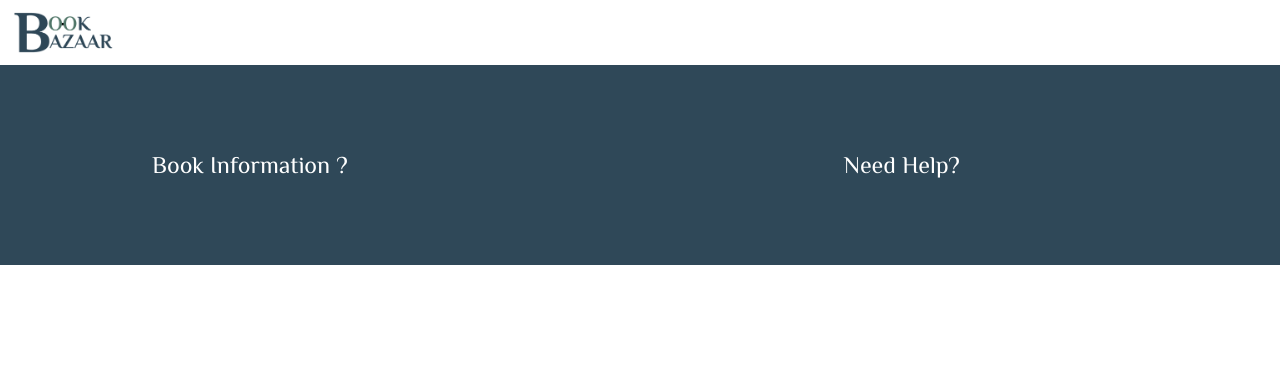
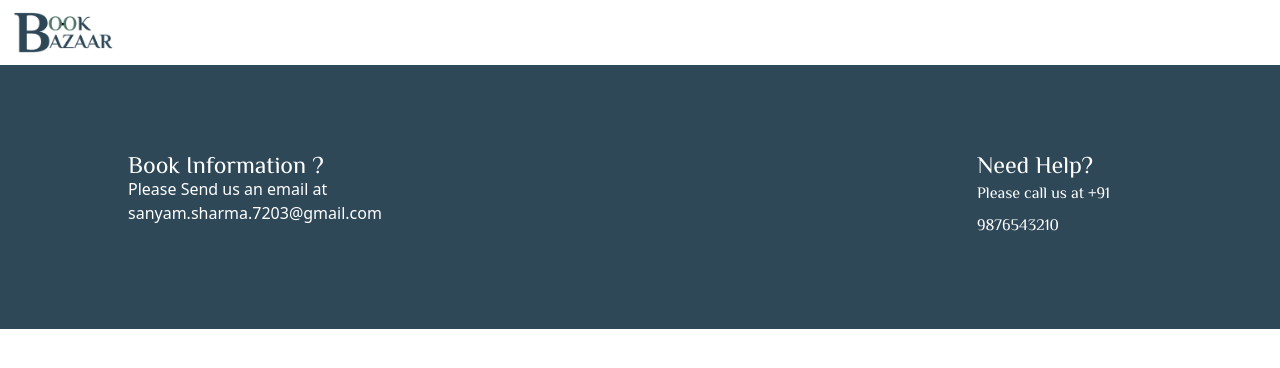
Before and after one commit to Anonymous777-ind/BookBazaar, a React (Vite) app in the folder Frontend/: page / in a window 1280 px wide. Shown: the top 368 px of the page. Built offline with nearby package versions, Linux system fonts and the light colour scheme.

Commit message:
tailwind Config added

```diff
--- a/Frontend/src/components/Footer.jsx
+++ b/Frontend/src/components/Footer.jsx
@@ -4,9 +4,16 @@ function Footer() {
   return (
     <>
     <div className='bg-custom-blue p-14 flex gap-44 	' >
-      <div className="text-custom-white p-8 ml-16 leading-6	text-2xl font-custom-heading">Book Information ?</div>
-      <div className="text-custom-white p-8 ml-64 leading-6	text-2xl font-custom-heading">Need Help?</div>
+      <div className="text-custom-white p-8 ml-10 leading-6	text-2xl ">
+        <h1 className='font-custom-heading'>Book Information ?</h1>
+        <p className='text-base leading-'>Please Send us an email at sanyam.sharma.7203@gmail.com</p>
+        </div>
+      <div className="text-custom-white p-8 ml-40 leading-6	text-2xl font-custom-heading">
+      <h1 className='font-custom-heading' >Need Help?</h1>
+      <p className='text-base leading-8'>Please call us at +91 9876543210</p>
+      </div>
     </div>
+
     </>
 
   )
--- a/Frontend/tailwind.config.js
+++ b/Frontend/tailwind.config.js
@@ -10,6 +10,7 @@ export default {
         "custom-white":"#ffffff",
         "custom-blue":"#2f4858"
       },
+
       fontFamily:{
         "custom-heading":["Philosopher", "sans-serif"]
 
```
